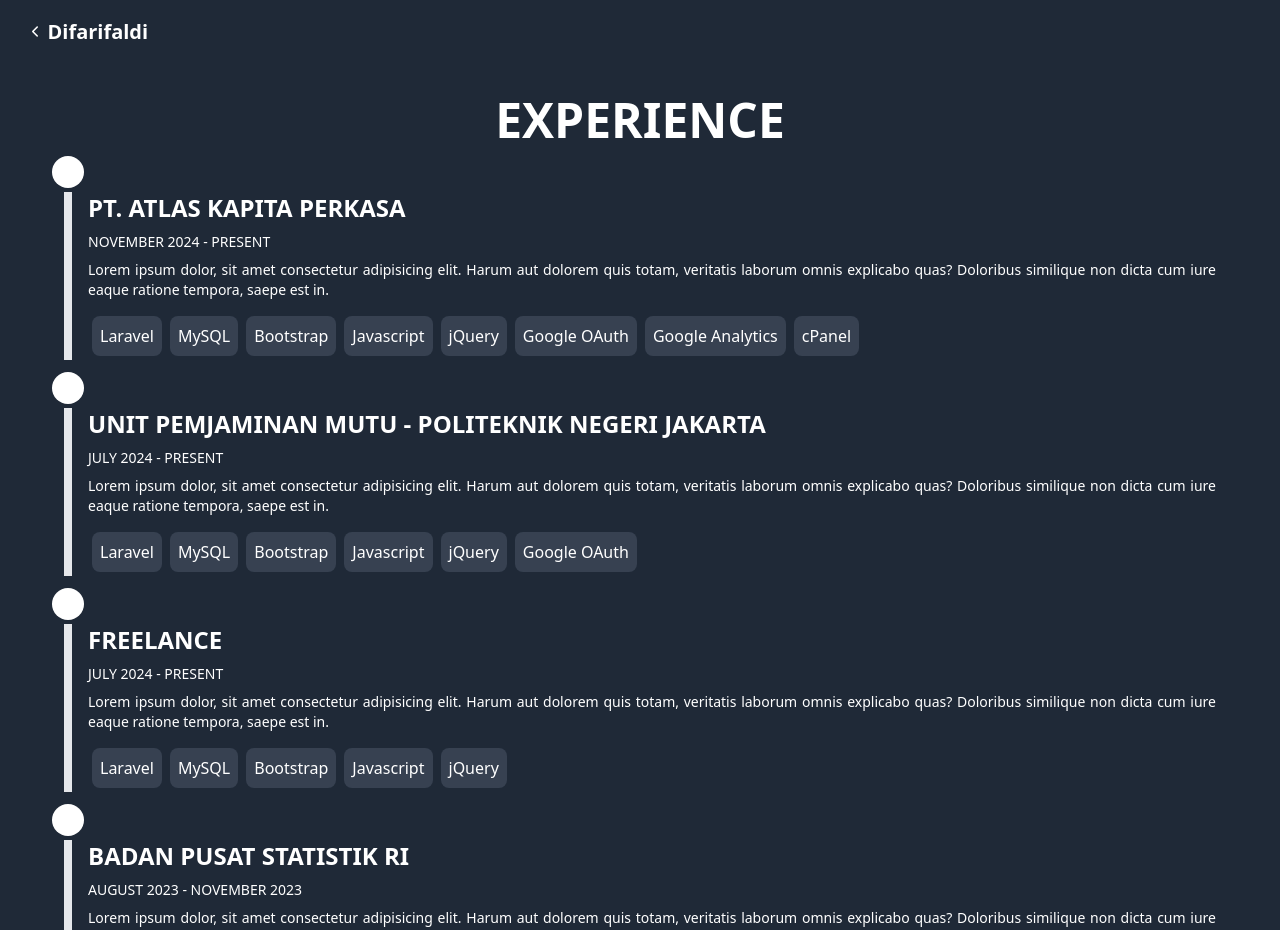
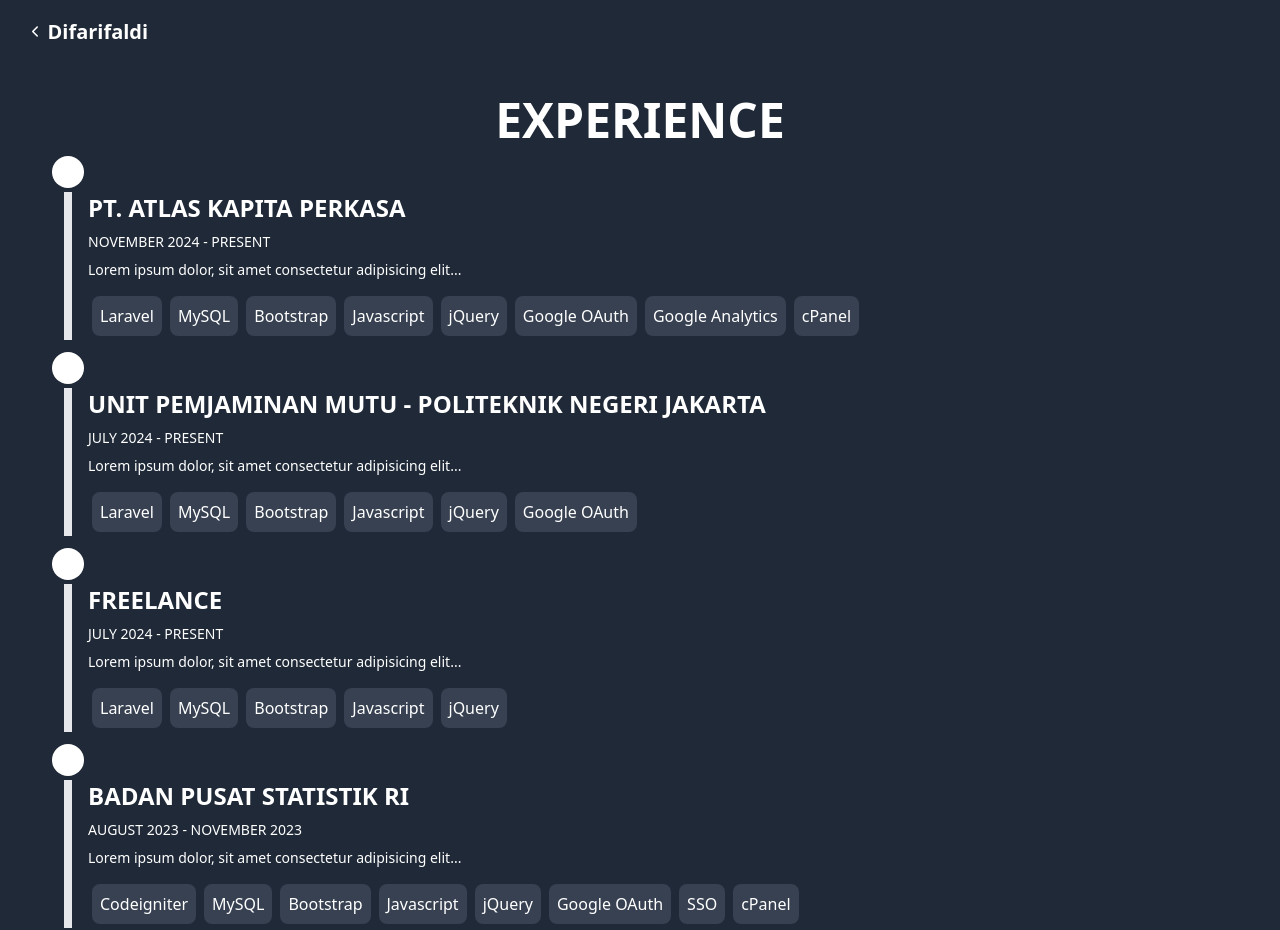
Before and after one commit to difarifaldi/portofolio-difarifaldi, a React (Vite) app: page /about in a window 1280 px wide. Shown: the top 930 px of the page. Built offline with nearby package versions, Linux system fonts and the light colour scheme.

Commit message:
efek masuk

```diff
--- a/src/component/Experience.jsx
+++ b/src/component/Experience.jsx
@@ -1,119 +1,69 @@
+import { motion } from "framer-motion";
+
 const Experience = () => {
+  const experienceItems = [
+    {
+      title: "PT. ATLAS KAPITA PERKASA",
+      period: "NOVEMBER 2024 - PRESENT",
+      description: "Lorem ipsum dolor, sit amet consectetur adipisicing elit...",
+      skills: ["Laravel", "MySQL", "Bootstrap", "Javascript", "jQuery", "Google OAuth", "Google Analytics", "cPanel"],
+    },
+    {
+      title: "UNIT PEMJAMINAN MUTU - POLITEKNIK NEGERI JAKARTA",
+      period: "JULY 2024 - PRESENT",
+      description: "Lorem ipsum dolor, sit amet consectetur adipisicing elit...",
+      skills: ["Laravel", "MySQL", "Bootstrap", "Javascript", "jQuery", "Google OAuth"],
+    },
+    {
+      title: "FREELANCE",
+      period: "JULY 2024 - PRESENT",
+      description: "Lorem ipsum dolor, sit amet consectetur adipisicing elit...",
+      skills: ["Laravel", "MySQL", "Bootstrap", "Javascript", "jQuery"],
+    },
+    {
+      title: "BADAN PUSAT STATISTIK RI",
+      period: "AUGUST 2023 - NOVEMBER 2023",
+      description: "Lorem ipsum dolor, sit amet consectetur adipisicing elit...",
+      skills: ["Codeigniter", "MySQL", "Bootstrap", "Javascript", "jQuery", "Google OAuth", "SSO", "cPanel"],
+    },
+    {
+      title: "JURUSAN AKUNTANSI - POLITEKNIK NEGERI JAKARTA",
+      period: "APRIL 2023 - JUNE 2023",
+      description: "Lorem ipsum dolor, sit amet consectetur adipisicing elit...",
+      skills: ["Laravel", "MySQL", "Bootstrap", "Javascript", "jQuery"],
+    },
+  ];
+
   return (
     <div className="bg-gray-800 p-6 pt-24">
       <p className="text-white text-center text-3xl sm:text-3xl md:text-4xl lg:text-5xl font-extrabold mb-4">EXPERIENCE</p>
       <div className="max-w-6xl mx-auto mt-6">
-        {/* PT. ATLAS KAPITA PERKASA */}
+        {experienceItems.map((experience, index) => (
+          <motion.div
+            key={index}
+            initial={{ opacity: 0, x: -100 }} // Efek awal: tersembunyi di sebelah kiri
+            animate={{ opacity: 1, x: 0 }} // Efek selesai: muncul dengan posisi normal
+            transition={{ delay: index * 0.3, duration: 0.6 }} // Setiap experience muncul satu per satu dengan delay
+          >
             <div className="relative flex py-6 text-white">
               {/* Roadmap Point */}
-          <div className="w-8 h-8 bg-white  rounded-full absolute left-[-12px] top-[-12px]"></div>
+              <div className="w-8 h-8 bg-white rounded-full absolute left-[-12px] top-[-12px]"></div>
               {/* Border and Experience */}
               <div className="border-l-8 pl-4">
-            <h3 className="text-2xl font-bold">PT. ATLAS KAPITA PERKASA</h3>
-            <p className="text-sm mt-2">NOVEMBER 2024 - PRESENT</p>
-            <p className="text-sm mt-2 text-justify">
-              Lorem ipsum dolor, sit amet consectetur adipisicing elit. Harum aut dolorem quis totam, veritatis laborum omnis explicabo quas? Doloribus similique non dicta cum iure eaque ratione tempora, saepe est in.
-            </p>
+                <h3 className="text-2xl font-bold">{experience.title}</h3>
+                <p className="text-sm mt-2">{experience.period}</p>
+                <p className="text-sm mt-2 text-justify">{experience.description}</p>
                 <div className="relative flex flex-wrap mt-3">
-              <div className="bg-gray-700 rounded-lg p-2 m-1">Laravel</div>
-              <div className="bg-gray-700 rounded-lg p-2 m-1">MySQL</div>
-              <div className="bg-gray-700 rounded-lg p-2 m-1">Bootstrap</div>
-              <div className="bg-gray-700 rounded-lg p-2 m-1">Javascript</div>
-              <div className="bg-gray-700 rounded-lg p-2 m-1">jQuery</div>
-              <div className="bg-gray-700 rounded-lg p-2 m-1">Google OAuth</div>
-              <div className="bg-gray-700 rounded-lg p-2 m-1">Google Analytics</div>
-              <div className="bg-gray-700 rounded-lg p-2 m-1">cPanel</div>
+                  {experience.skills.map((skill, idx) => (
+                    <div key={idx} className="bg-gray-700 rounded-lg p-2 m-1">
+                      {skill}
+                    </div>
+                  ))}
                 </div>
               </div>
             </div>
-
-        {/* UNIT PEMJAMINAN MUTU */}
-        <div className="relative flex py-6 text-white">
-          {/* Roadmap Point */}
-          <div className="w-8 h-8 bg-white  rounded-full absolute left-[-12px] top-[-12px]"></div>
-          {/* Border and Experience */}
-          <div className="border-l-8 pl-4">
-            <h3 className="text-2xl font-bold">UNIT PEMJAMINAN MUTU - POLITEKNIK NEGERI JAKARTA</h3>
-            <p className="text-sm mt-2">JULY 2024 - PRESENT</p>
-            <p className="text-sm mt-2 text-justify">
-              Lorem ipsum dolor, sit amet consectetur adipisicing elit. Harum aut dolorem quis totam, veritatis laborum omnis explicabo quas? Doloribus similique non dicta cum iure eaque ratione tempora, saepe est in.
-            </p>
-            <div className="relative flex flex-wrap mt-3">
-              <div className="bg-gray-700 rounded-lg p-2 m-1">Laravel</div>
-              <div className="bg-gray-700 rounded-lg p-2 m-1">MySQL</div>
-              <div className="bg-gray-700 rounded-lg p-2 m-1">Bootstrap</div>
-              <div className="bg-gray-700 rounded-lg p-2 m-1">Javascript</div>
-              <div className="bg-gray-700 rounded-lg p-2 m-1">jQuery</div>
-              <div className="bg-gray-700 rounded-lg p-2 m-1">Google OAuth</div>
-            </div>
-          </div>
-        </div>
-
-        {/* FREELANCE */}
-        <div className="relative flex py-6 text-white">
-          {/* Roadmap Point */}
-          <div className="w-8 h-8 bg-white  rounded-full absolute left-[-12px] top-[-12px]"></div>
-          {/* Border and Experience */}
-          <div className="border-l-8 pl-4">
-            <h3 className="text-2xl font-bold">FREELANCE </h3>
-            <p className="text-sm mt-2">JULY 2024 - PRESENT</p>
-            <p className="text-sm mt-2 text-justify">
-              Lorem ipsum dolor, sit amet consectetur adipisicing elit. Harum aut dolorem quis totam, veritatis laborum omnis explicabo quas? Doloribus similique non dicta cum iure eaque ratione tempora, saepe est in.
-            </p>
-            <div className="relative flex flex-wrap mt-3">
-              <div className="bg-gray-700 rounded-lg p-2 m-1">Laravel</div>
-              <div className="bg-gray-700 rounded-lg p-2 m-1">MySQL</div>
-              <div className="bg-gray-700 rounded-lg p-2 m-1">Bootstrap</div>
-              <div className="bg-gray-700 rounded-lg p-2 m-1">Javascript</div>
-              <div className="bg-gray-700 rounded-lg p-2 m-1">jQuery</div>
-            </div>
-          </div>
-        </div>
-
-        {/* Badan Pusat Statistik RI */}
-        <div className="relative flex py-6 text-white">
-          {/* Roadmap Point */}
-          <div className="w-8 h-8 bg-white  rounded-full absolute left-[-12px] top-[-12px]"></div>
-          {/* Border and Experience */}
-          <div className="border-l-8 pl-4">
-            <h3 className="text-2xl font-bold ">BADAN PUSAT STATISTIK RI</h3>
-            <p className="text-sm mt-2">AUGUST 2023 - NOVEMBER 2023</p>
-            <p className="text-sm mt-2 text-justify">
-              Lorem ipsum dolor, sit amet consectetur adipisicing elit. Harum aut dolorem quis totam, veritatis laborum omnis explicabo quas? Doloribus similique non dicta cum iure eaque ratione tempora, saepe est in.
-            </p>
-            <div className="relative flex flex-wrap mt-3">
-              <div className="bg-gray-700 rounded-lg p-2 m-1">Codeigniter</div>
-              <div className="bg-gray-700 rounded-lg p-2 m-1">MySQL</div>
-              <div className="bg-gray-700 rounded-lg p-2 m-1">Bootstrap</div>
-              <div className="bg-gray-700 rounded-lg p-2 m-1">Javascript</div>
-              <div className="bg-gray-700 rounded-lg p-2 m-1">jQuery</div>
-              <div className="bg-gray-700 rounded-lg p-2 m-1">Google OAuth</div>
-              <div className="bg-gray-700 rounded-lg p-2 m-1">SSO</div>
-              <div className="bg-gray-700 rounded-lg p-2 m-1">cPanel</div>
-            </div>
-          </div>
-        </div>
-
-        {/* JURUSAN AKUNTANSI - POLITEKNIK NEGERI JAKARTA */}
-        <div className="relative flex py-6 text-white">
-          {/* Roadmap Point */}
-          <div className="w-8 h-8 bg-white  rounded-full absolute left-[-12px] top-[-12px]"></div>
-          {/* Border and Experience */}
-          <div className="border-l-8 pl-4">
-            <h3 className="text-2xl font-bold ">JURUSAN AKUNTANSI - POLITEKNIK NEGERI JAKARTA</h3>
-            <p className="text-sm mt-2">APRIL 2023 - JUNE 2023</p>
-            <p className="text-sm mt-2 text-justify">
-              Lorem ipsum dolor, sit amet consectetur adipisicing elit. Harum aut dolorem quis totam, veritatis laborum omnis explicabo quas? Doloribus similique non dicta cum iure eaque ratione tempora, saepe est in.
-            </p>
-            <div className="relative flex flex-wrap mt-3">
-              <div className="bg-gray-700 rounded-lg p-2 m-1">Laravel</div>
-              <div className="bg-gray-700 rounded-lg p-2 m-1">MySQL</div>
-              <div className="bg-gray-700 rounded-lg p-2 m-1">Bootstrap</div>
-              <div className="bg-gray-700 rounded-lg p-2 m-1">Javascript</div>
-              <div className="bg-gray-700 rounded-lg p-2 m-1">jQuery</div>
-            </div>
-          </div>
-        </div>
+          </motion.div>
+        ))}
       </div>
     </div>
   );
--- a/src/component/OverviewProject.jsx
+++ b/src/component/OverviewProject.jsx
@@ -1,20 +1,35 @@
 import smpl from "../assets/img/smpl.jpeg";
+import { motion } from "framer-motion";
 
 const OverviewProject = () => {
   return (
     <div className="bg-gray-800 p-6 pt-24">
       <div className="flex flex-col sm:flex-row justify-between items-center gap-6 max-w-6xl mx-auto mt-6">
         {/* Bagian Teks di luar gambar (untuk layar besar) */}
-        <div className="hidden sm:flex flex-col text-center sm:text-left">
+        <motion.div
+          className="hidden sm:flex flex-col text-center sm:text-left"
+          initial={{ opacity: 0, scale: 0.8 }} // Mulai dengan transparan dan kecil
+          whileInView={{ opacity: 1, scale: 1 }} // Muncul dengan opacity penuh dan ukuran normal
+          transition={{ duration: 1 }} // Durasi animasi
+          viewport={{ once: true }}
+        >
           <h3 className="text-white text-3xl sm:text-4xl md:text-5xl lg:text-7xl font-extrabold">
             <span className="mr-3">My</span> <span className="text-orange-400 absolute z-50">Projects</span>
           </h3>
-        </div>
+        </motion.div>
 
         {/* Bagian Gambar */}
         <div className="relative h-full max-w-[800px] overflow-hidden rounded-lg">
           {/* Gambar */}
-          <img src={smpl} alt="Profile" className="w-full h-full object-cover" />
+          <motion.img
+            src={smpl}
+            alt="Profile"
+            className="w-full h-full object-cover"
+            initial={{ opacity: 0 }} // Mulai dengan transparan
+            whileInView={{ opacity: 1 }} // Muncul dengan opacity penuh saat di-scroll
+            transition={{ duration: 1 }} // Durasi animasi
+            viewport={{ once: true }}
+          />
 
           {/* Teks di dalam gambar (untuk layar kecil) */}
           <div className="absolute inset-0 flex items-center justify-center sm:hidden">
```
Lines whose indentation alone changed are shown as unchanged.
